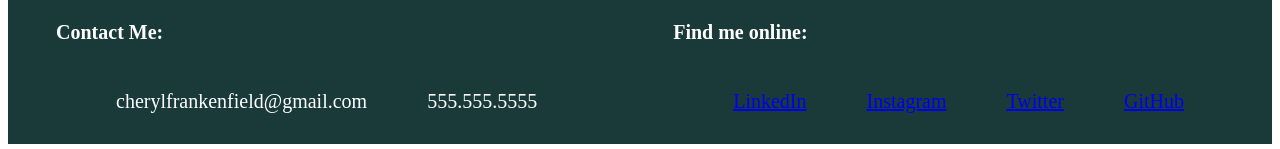
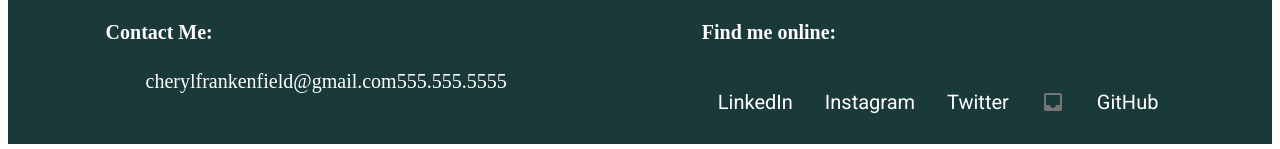
Before and after one commit to CherylFrankenfield/react-portfolio, a React app: page /#/ in a window 1280 px wide. Shown: the part 2523-2672 px from the top of the page. Built offline with nearby package versions, Linux system fonts and the light colour scheme.

Commit message:
Add List and try to add icons to footer

```diff
--- a/package.json
+++ b/package.json
@@ -17,6 +17,7 @@
     "react-dom": "^15.5.4",
     "react-icons": "^2.2.7",
     "react-router-dom": "^4.0.0",
+    "react-tap-event-plugin": "^3.0.2",
     "styled-jsx": "^2.2.4"
   },
   "devDependencies": {
--- a/src/components/App.jsx
+++ b/src/components/App.jsx
@@ -4,9 +4,12 @@ import Error404 from './Error404';
 import Home from './Home';
 import Nav from './Nav';
 import Footer from './Footer';
+import MuiThemeProvider from 'material-ui/styles/MuiThemeProvider';
+import injectTapEventPlugin from 'react-tap-event-plugin';
 
 function App() {
   return(
+    <MuiThemeProvider>
       <div>
         <Nav />
         <Switch>
@@ -15,6 +18,7 @@ function App() {
         </Switch>
         <Footer />
       </div>
+    </MuiThemeProvider>
   );
 }
 
--- a/src/components/Footer.jsx
+++ b/src/components/Footer.jsx
@@ -1,48 +1,68 @@
 import React from 'react';
-
-const footer = {
-  display: 'flex',
-  fontSize: '20px',
-  justifyContent: 'space-around',
-  backgroundColor: '#1A3A3A',
-  width: '100%',
-  height: '150px',
-  color: 'white',
-  fontFamily: 'abril_fatfaceregular'
-};
-const ul = {
-  display: 'flex',
-  justifyContent: 'space-between',
-  listStyle: 'none',
-};
-
-const li = {
-  padding: '20px',
-  marginRight: '20px'
-};
-
+import {List, ListItem} from 'material-ui/List';
+import ContentInbox from 'material-ui/svg-icons/content/inbox';
 
 function Footer() {
   return(
-    <div style={footer}>
+    <div style={styles.footer}>
       <div>
         <h4>Contact Me:</h4>
-        <ul style={ul}>
-          <li style={li}>cherylfrankenfield@gmail.com</li>
-          <li style={li}>555.555.5555</li>
+        <ul style={styles.ul}>
+          <li style={styles.li}>cherylfrankenfield@gmail.com</li>
+          <li style={styles.li}>555.555.5555</li>
         </ul>
       </div>
       <div>
         <h4>Find me online:</h4>
-        <ul style={ul}>
-          <li style={li}><a href='https://www.linkedin.com/in/cherylfrankenfield/'>LinkedIn</a></li>
-          <li style={li}><a href='https://www.instagram.com/citysquirl/'>Instagram</a></li>
-          <li style={li}><a href='https://twitter.com/CherylFranken'>Twitter</a></li>
-          <li style={li}><a href='https://github.com/CherylFrankenfield'>GitHub</a></li>
-        </ul>
+        <List style={styles.ul}>
+          <ListItem style={styles.li} primaryText='LinkedIn' />
+          <ListItem style={styles.li} primaryText='Instagram'  />
+          <ListItem style={styles.li} primaryText='Twitter'  />
+          <ListItem style={styles.li} primaryText='GitHub' leftIcon={<ContentInbox />} />
+        </List>
       </div>
     </div>
   );
 }
 
+const styles = {
+  footer: {
+    display: 'flex',
+    fontSize: 20,
+    justifyContent: 'space-around',
+    backgroundColor: '#1A3A3A',
+    width: '100%',
+    height: 150,
+    color: 'white',
+    fontFamily: 'abril_fatfaceregular'
+  },
+  ul: {
+    display: 'flex',
+    justifyContent: 'space-between',
+    listStyle: 'none',
+  },
+  li: {
+    fontSize: 20,
+    color: 'white',
+  }
+};
+
+
+
 export default Footer;
+
+// <ul style={styles.ul}>
+//   <li style={styles.li}><a href='https://www.linkedin.com/in/cherylfrankenfield/'>LinkedIn</a></li>
+//   <li style={styles.li}><a href='https://www.instagram.com/citysquirl/'>Instagram</a></li>
+//   <li style={styles.li}><a href='https://twitter.com/CherylFranken'>Twitter</a></li>
+//   <li style={styles.li}><a href='https://github.com/CherylFrankenfield'>GitHub</a></li>
+//   <li>
+//     <IconButton
+//       iconClassName='muidocs-icon-custom-github'
+//       tooltip='GitHub'
+//       iconStyle={styles.mediumIcon}
+//       style={styles.medium}
+//       href='https://github.com/CherylFrankenfield'
+//     />
+//   </li>
+// </ul>
```
Also changed, not shown: template.ejs. Lines whose indentation alone changed are shown as unchanged.
